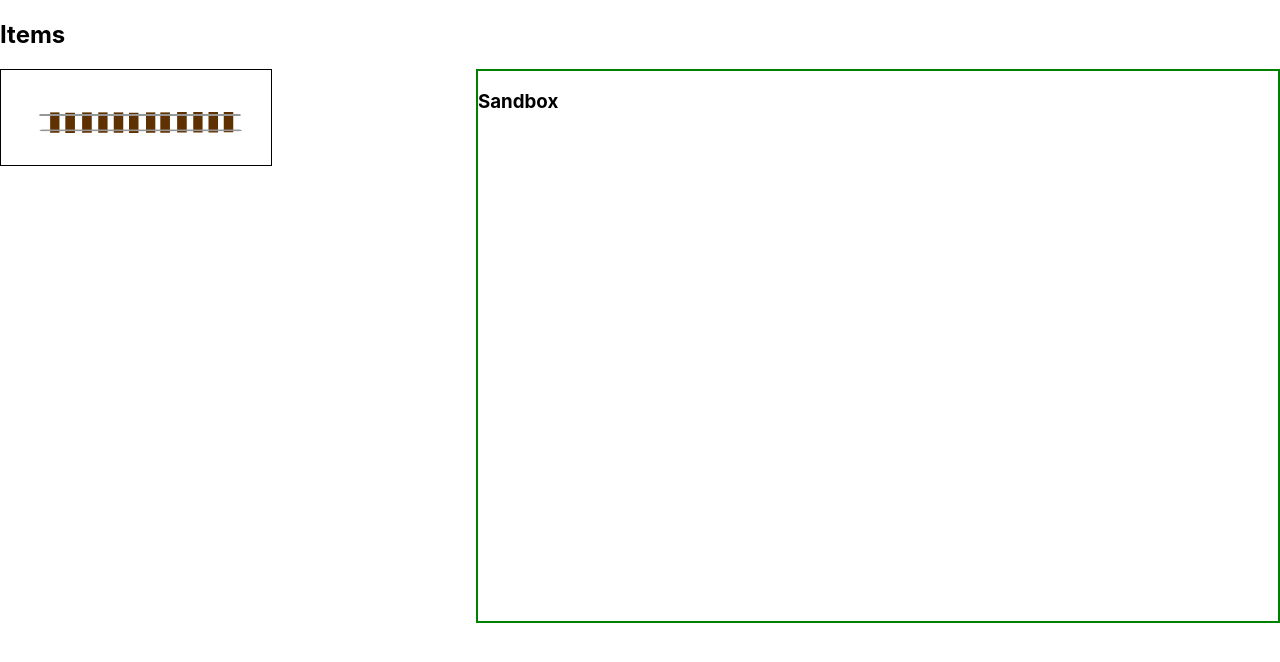
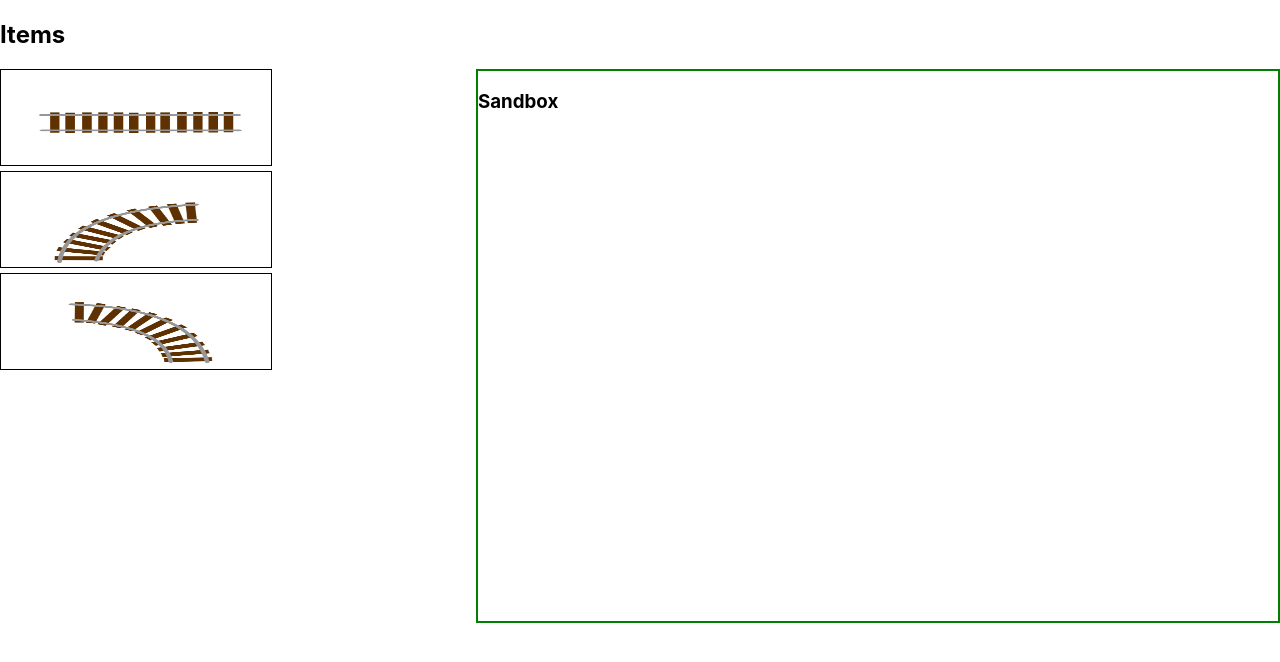
Before and after one commit to Dynamo700/railway_builder, a React (Create React App) app: page / in a window 1280 px wide. Shown: the top 662 px of the page. Built offline with nearby package versions, Linux system fonts and the light colour scheme.

Commit message:
More track options added.

```diff
--- a/src/App.js
+++ b/src/App.js
@@ -3,12 +3,18 @@ import { useState } from "react";
 import { motion } from "framer-motion";
 
 const PngComponents = {
-  'track 1': <img src="/images/Track_1.PNG" alt="track 1" height="140%" width="100%" />
+  'track 1': <img src="/images/Track_1.PNG" alt="track 1" height="140%" width="100%" />,
+  'track 2': <img src="/images/Track_2.PNG" alt="track 2" height="140%" width="100%" />,
+  'track 3': <img src="/images/Track_3.PNG" alt="track 3" height="140%" width="100%" />
+
+
 
 };
 
 const InitialItems = {
-  'track 1': {x: 0, y: 0, inSandbox: false} // Ensure `inSandbox` is part of initial state
+  'track 1': {x: 0, y: 0, inSandbox: false}, // Ensure `inSandbox` is part of initial state
+  'track 2': {x: 0, y: 0, inSandbox: false},
+  'track 3': {x: 0, y: 0, inSandbox: false}
 
 };
 
```
Also changed, not shown: public/images/Track_2.PNG (added), public/images/Track_3.PNG (added).
